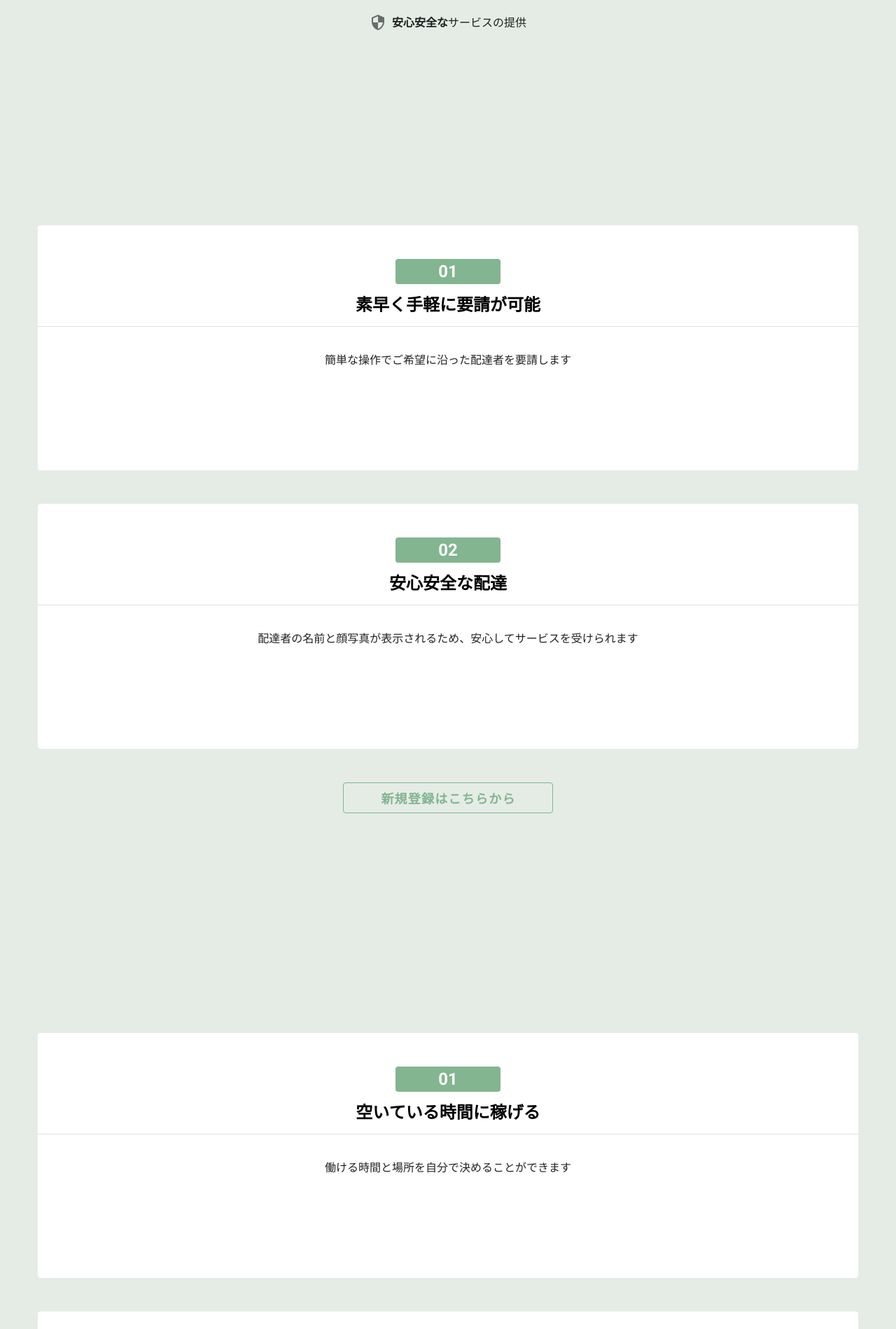
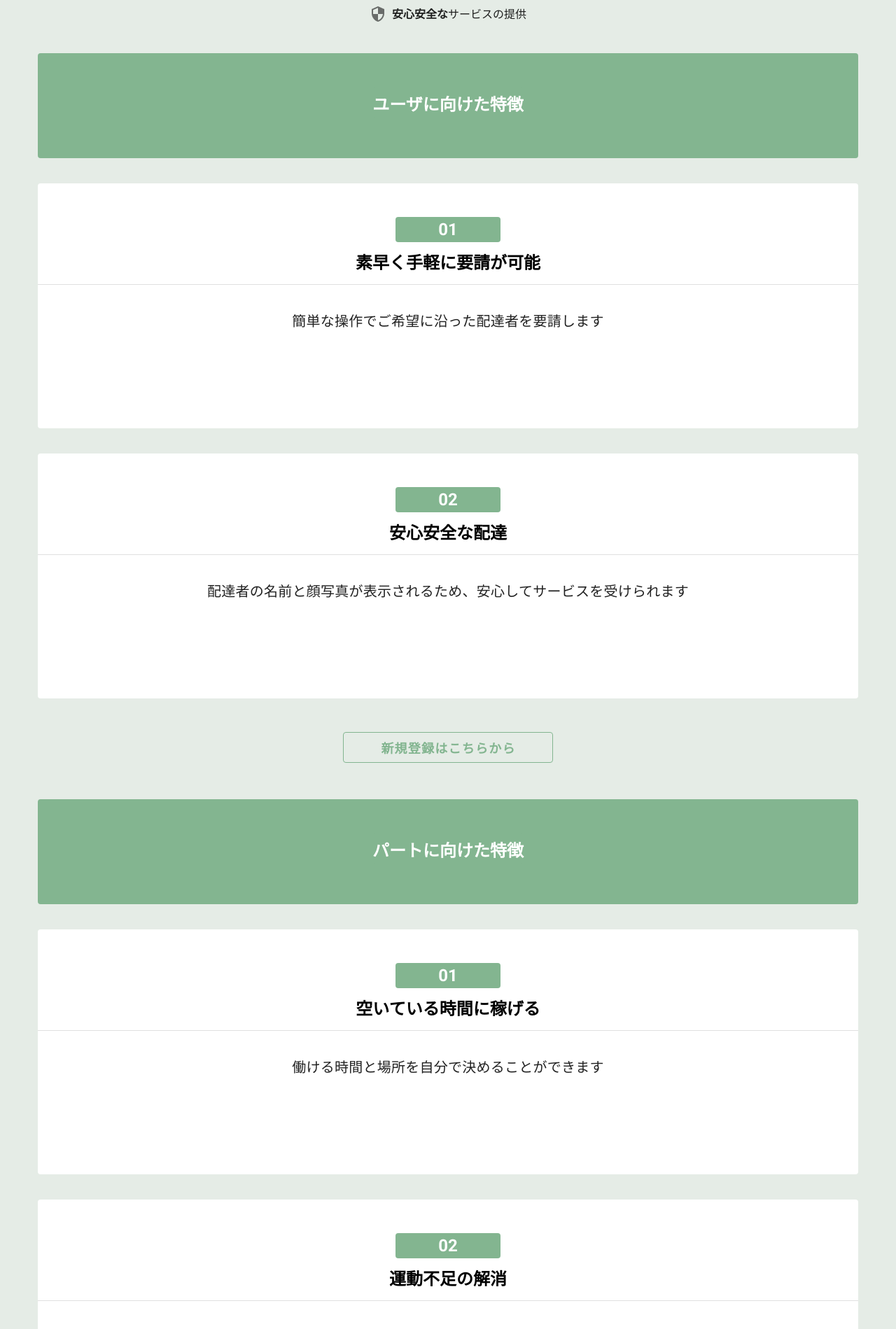
Before and after one commit to K-Fryxell/SmoLogi, a Vue app: page / in a window 1280 px wide. Shown: the part 300-2199 px from the top of the page at 70% size. Built offline with nearby package versions, Linux system fonts and the light colour scheme; no server answers.

Commit message:
topDesign_fix

```diff
--- a/src/views/top.vue
+++ b/src/views/top.vue
@@ -1,18 +1,25 @@
 <template>
     <content class="ma-0 pa-0">
         <TopHeader/>
-        <v-container class="ma-0 pa-0" fluid>
-            <v-layout class="ma-0 pa-0" wrap>
-                <v-flex xs12 lg12>
-                    <v-row class="ma-0 pa-0" style="background-color: #E5ECE6">
-                        <v-col cols="12" lg="12">
-                            <v-row class="ma-0 pa-0">
+        <v-container class="ma-0 pa-0" style="background-color: #E5ECE6" fluid>
+            <v-layout class="ma-0 pa-0" column>
+            <!-- PC -->
+            <v-row class="ma-0 pa-0 hidden-sm-and-down" style="background-color: #E5ECE6">
                 <v-col>
                     <h2 class="py-6" style="color: #000000">二モチとは</h2>
-                                    <h2 class="py-6" style="color: #000000" display-3 >高齢者向けのお買い物手助けサービスです。</h2>
+                    <h2 class="py-6" style="color: #000000" headline >高齢者向けのお買い物手助けサービスです。</h2>
                 </v-col>
             </v-row>
-                            <v-row class="ma-0 pa-0">
+            <!-- 携帯 -->
+            <v-row class="ma-0 pa-0 hidden-md-and-up" justify="center" style="background-color: #E5ECE6">
+                <v-col>
+                    <h2 class="py-6 title font-weight-bold" style="color: #000000">二モチとは</h2>
+                    <h2 class="py-6 title font-weight-bold" style="color: #000000">高齢者向けの<br>お買い物手助けサービスです。</h2>
+                </v-col>
+            </v-row>
+            </v-layout>
+        </v-container>
+            <v-row class="ma-0 pa-0" style="background-color: #E5ECE6">
                 <v-col>
                     <p class="pb-3"><v-icon class="me-2 mb-1">mdi-timer-outline</v-icon><span class="font-weight-bold">素早く簡単に</span>配達者を要請</p>
                     <p><v-icon class="me-2 mb-1">mdi-security</v-icon>
@@ -20,14 +27,45 @@
                     </p>
                 </v-col>
             </v-row>
-                            <v-row class="ma-0 pa-0" justify="center">
-                                <v-img
+        <!-- ユーザ特徴 -->
+        <v-container class="ma-0 pa-0" style="background-color: #E5ECE6" fluid>
+            <v-layout class="ma-0 pa-0" column>
+                <!-- PC -->
+                <v-row class="ma-0 mb-12 m mt-3 pa-0 hidden-sm-and-down" justify="center">
+                        <!-- <v-img
                             justify="center"
                             src="../assets/delivery.jpg"
                             max-width="1800"
-                                    max-height="234"/>
+                            max-height="234"/> -->
+                    <v-card elevation="0" width="1172" height="150" style="background-color: #83B590">
+                        <v-row class="mt-12 ma-0 pa-0" justify="center">
+                            <v-card elevation="0" style="background-color: #83B590">
+                                <h2 class="mt-2">ユーザに向けた特徴</h2>
+                            </v-card>
                         </v-row>
-                            <v-row class="mb-12 pa-0" justify="center">
+                    </v-card>
+                </v-row>
+                <!-- 携帯 -->
+                <v-row class="ma-0 mb-10 mt-3 pa-0 hidden-md-and-up" justify="center">
+                        <!-- <v-img
+                        justify="center"
+                        src="../assets/delivery.jpg"
+                        max-width="1800"
+                        max-height="234"/> -->
+                    <v-card elevation="0" width="500" height="100" style="background-color: #83B590">
+                        <v-row class="mt-8 ma-0 pa-0" justify="center">
+                            <v-card elevation="0" style="background-color: #83B590">
+                                <h2 class="title font-weight-bold">ユーザに向けた特徴</h2>
+                            </v-card>
+                        </v-row>
+                    </v-card>
+                </v-row>
+            </v-layout>
+        </v-container>
+        <v-container class="ma-0 pa-0" fluid style="background-color: #E5ECE6">
+            <v-layout class="ma-0 pa-0" column>
+                <!-- PC -->
+                <v-row class="mb-12 pa-0 hidden-sm-and-down" justify="center">
                     <v-card elevation="0" height="350" width="1172">
                         <v-row class="mt-12 pa-0" justify="center">
                             <v-card elevation="0" width="150" style="background-color: #83B590">
@@ -38,10 +76,30 @@
                             素早く手軽に要請が可能
                         </h2>
                         <v-divider/>
-                                    <p class="mt-9">簡単な操作でご希望に沿った配達者を要請します</p>
+                        <p class="mt-9 title">簡単な操作でご希望に沿った配達者を要請します</p>
                     </v-card>
                 </v-row>
-                            <v-row class="mb-12 pa-0" justify="center">
+                <!-- 携帯 -->
+                <v-row class="mb-10 pa-0 hidden-md-and-up" justify="center">
+                    <v-card elevation="0" height="250" width="350">
+                        <v-row class="mt-12 pa-0" justify="center">
+                            <v-card elevation="0" width="150" style="background-color: #83B590">
+                                <h2>01</h2>
+                            </v-card>
+                        </v-row>
+                        <h2 class="mt-6 pb-3 title font-weight-bold" style="color: #000000">
+                            素早く手軽に要請が可能
+                        </h2>
+                        <v-divider/>
+                        <p class="mt-9 body-2" v-resize='onResize' :class='size'>簡単な操作でご希望に沿った配達者を要請します</p>
+                    </v-card>
+                </v-row>
+            </v-layout>
+        </v-container>
+        <v-container class="ma-0 pa-0" style="background-color: #E5ECE6" fluid>
+            <v-layout class="ma-0 pa-0" column>
+                <!-- PC -->
+                <v-row class="mb-12 pa-0 hidden-sm-and-down" justify="center">
                     <v-card elevation="0" height="350" width="1172">
                         <v-row class="mt-12 pa-0" justify="center">
                             <v-card elevation="0" width="150" style="background-color: #83B590">
@@ -52,10 +110,27 @@
                             安心安全な配達
                         </h2>
                         <v-divider/>
-                                    <p class="mt-9">配達者の名前と顔写真が表示されるため、安心してサービスを受けられます</p>
+                        <p class="mt-9 title">配達者の名前と顔写真が表示されるため、安心してサービスを受けられます</p>
                     </v-card>
                 </v-row>
-                            <v-row class="mb-12 pa-0" justify="center">
+                <!-- 携帯 -->
+                <v-row class="mb-12 pa-0 hidden-md-and-up" justify="center">
+                    <v-card elevation="0" height="250" width="350">
+                        <v-row class="mt-12 pa-0" justify="center">
+                            <v-card elevation="0" width="150" style="background-color: #83B590">
+                                <h2>02</h2>
+                            </v-card>
+                        </v-row>
+                        <h2 class="mt-6 pb-3 title font-weight-bold" style="color: #000000">
+                            安心安全な配達
+                        </h2>
+                        <v-divider/>
+                        <p class="mt-9 body-2">配達者の名前と顔写真が表示されるため、安心してサービスを受けられます</p>
+                    </v-card>
+                </v-row>
+            </v-layout>
+        </v-container>
+        <v-row class="ma-0 pa-0" justify="center" style="background-color: #E5ECE6">
             <v-btn
                 outlined
                 large
@@ -69,14 +144,46 @@
                 </span>
             </v-btn>
         </v-row>
-                            <v-row class="ma-0 pa-0" justify="center">
-                                <v-img
+        <v-container class="ma-0 pa-0" style="background-color: #E5ECE6" fluid>
+            <v-layout class="ma-0 pa-0" column>
+                <!-- PC -->
+                <v-row class="ma-0 mb-12 mt-8 pa-0 hidden-sm-and-down" justify="center">
+                        <!-- <v-img
                         justify="center"
                         src="../assets/delivery.jpg"
                         max-width="1800"
-                                    max-height="234"/>
+                        max-height="234"/> -->
+
+                    <v-card elevation="0" width="1172" height="150" style="background-color: #83B590">
+                        <v-row class="mt-12 pa-0" justify="center">
+                            <v-card elevation="0" style="background-color: #83B590">
+                                <h2 class="mt-2">パートに向けた特徴</h2>
+                            </v-card>
                         </v-row>
-                            <v-row class="mb-12 pa-0" justify="center">
+                    </v-card>
+                </v-row>
+                <!-- 携帯 -->
+                <v-row class="ma-0 mb-10 mt-8 pa-0 hidden-md-and-up" justify="center">
+                        <!-- <v-img
+                        justify="center"
+                        src="../assets/delivery.jpg"
+                        max-width="1800"
+                        max-height="234"/> -->
+
+                    <v-card elevation="0" width="500" height="100" style="background-color: #83B590">
+                        <v-row class="mt-6 pa-0" justify="center">
+                            <v-card elevation="0" style="background-color: #83B590">
+                                <h2 class="mt-2 title font-weight-bold">パートに向けた特徴</h2>
+                            </v-card>
+                        </v-row>
+                    </v-card>
+                </v-row>
+            </v-layout>
+        </v-container>
+        <v-container class="ma-0 pa-0" style="background-color: #E5ECE6" fluid>
+            <v-layout class="ma-0 pa-0" column>
+                <!-- PC -->
+                <v-row class="mb-12 pa-0 hidden-sm-and-down" justify="center">
                     <v-card elevation="0" height="350" width="1172">
                         <v-row class="mt-12 pa-0" justify="center" >
                             <v-card elevation="0" width="150" style="background-color: #83B590">
@@ -87,10 +194,30 @@
                             空いている時間に稼げる
                         </h2>
                         <v-divider/>
-                                    <p class="mt-9">働ける時間と場所を自分で決めることができます</p>
+                        <p class="mt-9 title">働ける時間と場所を自分で決めることができます</p>
                     </v-card>
                 </v-row>
-                            <v-row class="mb-12 pa-0" justify="center">
+                <!-- 携帯 -->
+                <v-row class="mb-10 pa-0 hidden-md-and-up" justify="center">
+                    <v-card elevation="0" height="250" width="350">
+                        <v-row class="mt-12 pa-0" justify="center" >
+                            <v-card elevation="0" width="150" style="background-color: #83B590">
+                                <h2>01</h2>
+                            </v-card>
+                        </v-row>
+                        <h2 class="mt-6 pb-3 title font-weight-bold" style="color: #000000">
+                            空いている時間に稼げる
+                        </h2>
+                        <v-divider/>
+                        <p class="mt-9 body-2">働ける時間と場所を自分で決めることができます</p>
+                    </v-card>
+                </v-row>
+            </v-layout>
+        </v-container>
+        <v-container class="ma-0 pa-0" style="background-color: #E5ECE6" fluid>
+            <v-layout class="ma-0 pa-0" column>
+                <!-- PC -->
+                <v-row class="mb-5 pa-0 hidden-sm-and-down" justify="center">
                     <v-card elevation="0" height="350" width="1172">
                         <v-row class="mt-12 pa-0" justify="center">
                             <v-card elevation="0" width="150" style="background-color: #83B590">
@@ -101,10 +228,27 @@
                             運動不足の解消
                         </h2>
                         <v-divider/>
-                                    <p class="mt-9">運動がてら働くことも可能です</p>
+                        <p class="mt-9 title">運動がてら働くことも可能です</p>
                     </v-card>
                 </v-row>
-                            <v-row class="mb-12 pa-0" justify="center">
+                <!-- 携帯 -->
+                <v-row class="mb-5 pa-0 hidden-md-and-up" justify="center">
+                    <v-card elevation="0" height="250" width="350">
+                        <v-row class="mt-12 pa-0" justify="center">
+                            <v-card elevation="0" width="150" style="background-color: #83B590">
+                                <h2>02</h2>
+                            </v-card>
+                        </v-row>
+                        <h2 class="mt-6 pb-3 title font-weight-bold" style="color: #000000">
+                            運動不足の解消
+                        </h2>
+                        <v-divider/>
+                        <p class="mt-9 body-2">運動がてら働くことも可能です</p>
+                    </v-card>
+                </v-row>
+            </v-layout>
+        </v-container>
+        <v-row class="ma-0 pa-0" justify="center" style="background-color: #E5ECE6">
             <v-btn
                 outlined
                 large
@@ -118,12 +262,7 @@
                 </span>
             </v-btn>
         </v-row>
-                        </v-col>
-                    </v-row>
-                </v-flex>
-            </v-layout>
         <Ufooter/>
-        </v-container>
     </content>
 </template>
 <script>
@@ -132,9 +271,9 @@ import Ufooter from '@/components/User/Footer'
 export default {
     data(){
         return{
-                imageurl:require("../assets/delivery.jpg"),
                 x:0,
                 y:0,
+                size:"body-1"
             }
         },
         mounted(){
@@ -148,6 +287,17 @@ export default {
                 this.x = window.innerWidth;
                 this.y = window.innerHeight;
             },
+        },
+        watch:{
+        x:function(){
+            if(this.x<=600)
+            {
+                this.size= 'display-6'
+            }else
+            {
+                this.size='body-1'
+            }
+        }
     },
         components:{
             TopHeader,
```
Lines whose indentation alone changed are shown as unchanged.
